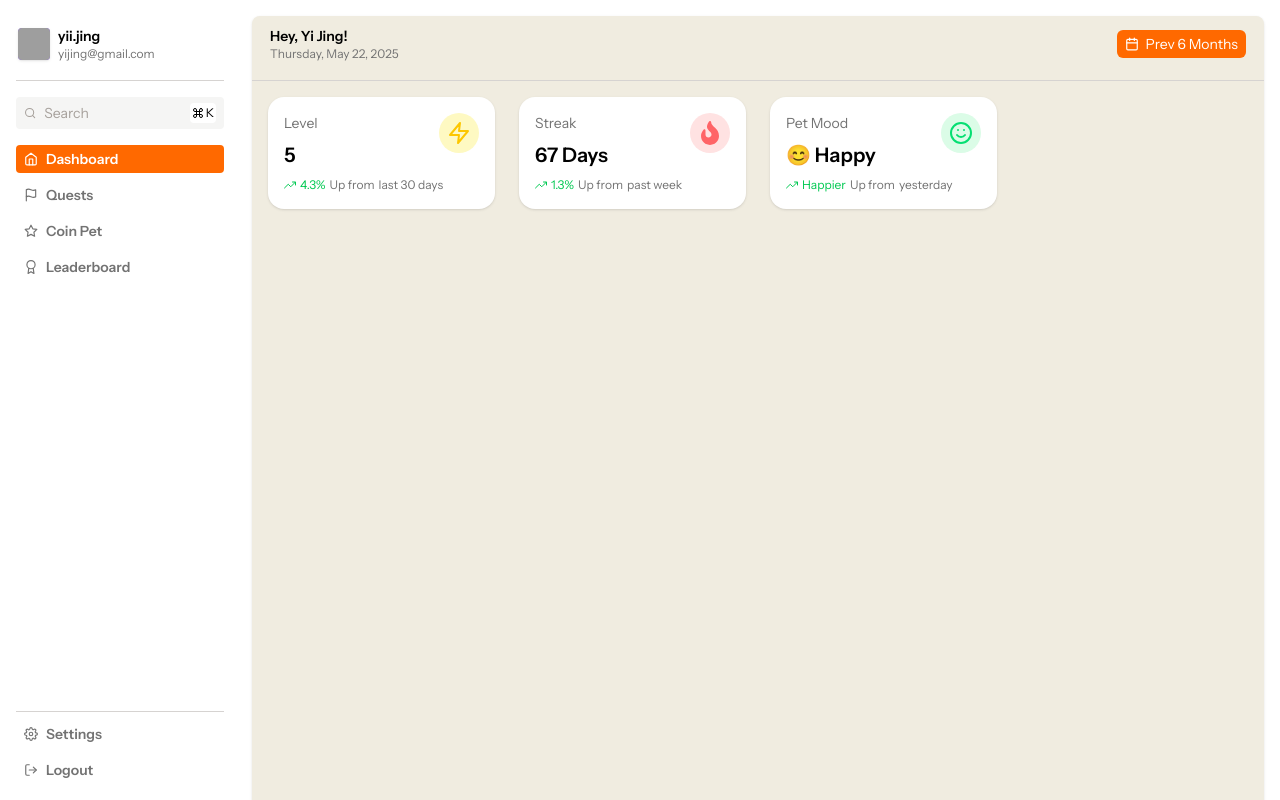
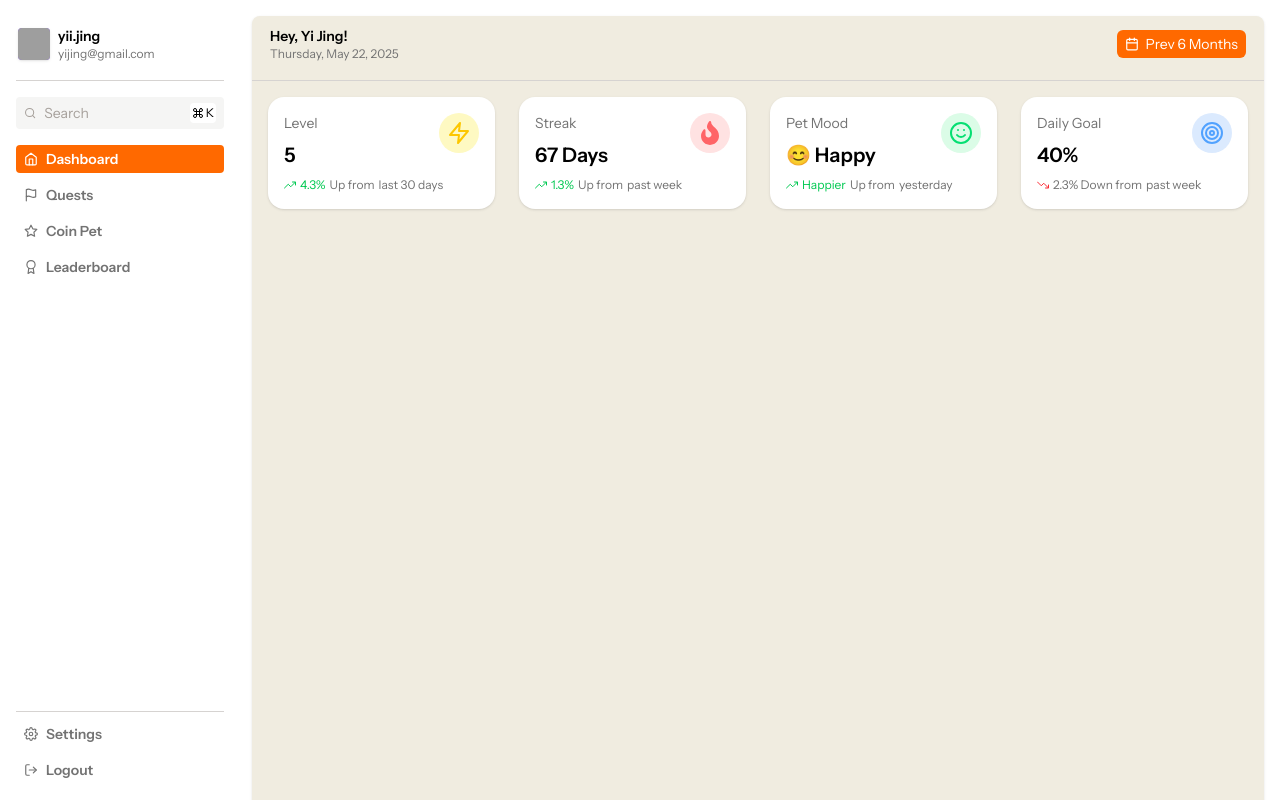
Before and after one commit to samuelngry/Coinly, a React (Vite) app in the folder client/: page /dashboard in a window 1280 px wide. Shown: the top 800 px of the page. Built offline with nearby package versions, Linux system fonts and the light colour scheme; grey boxes are pictures that could not be loaded; a web font is replaced by a local one.

Commit message:
feat: add daily goal card next to pet mood in dashboard

```diff
--- a/client/src/components/dashboard/StatCards.jsx
+++ b/client/src/components/dashboard/StatCards.jsx
@@ -1,8 +1,7 @@
 import React from 'react'
-import { FiZap, FiSmile, FiTrendingDown, FiTrendingUp } from 'react-icons/fi'
+import { FiZap, FiSmile, FiTarget, FiTrendingDown, FiTrendingUp } from 'react-icons/fi'
 import { FaFire } from 'react-icons/fa'
 
-// TODO: Create card components that displays the stats of the user
 const StatCards = () => {
   return (
     <>
@@ -30,11 +29,17 @@ const StatCards = () => {
         period='yesterday'
         icon={<FiSmile className='w-10 h-10 bg-green-100 text-green-400 rounded-full px-2 py-2 shrink-0'/>}
       />
+      <Card
+        title='Daily Goal'
+        value='40%'
+        trend='down'
+        percent='2.3%'
+        period='past week'
+        icon={<FiTarget className='w-10 h-10 bg-blue-100 text-blue-400 rounded-full px-2 py-2 shrink-0' />}
+      />
     </>
   );
 };
-
-// TODO: Create layout for the card
 
 const Card = ({
     title= '',
```
